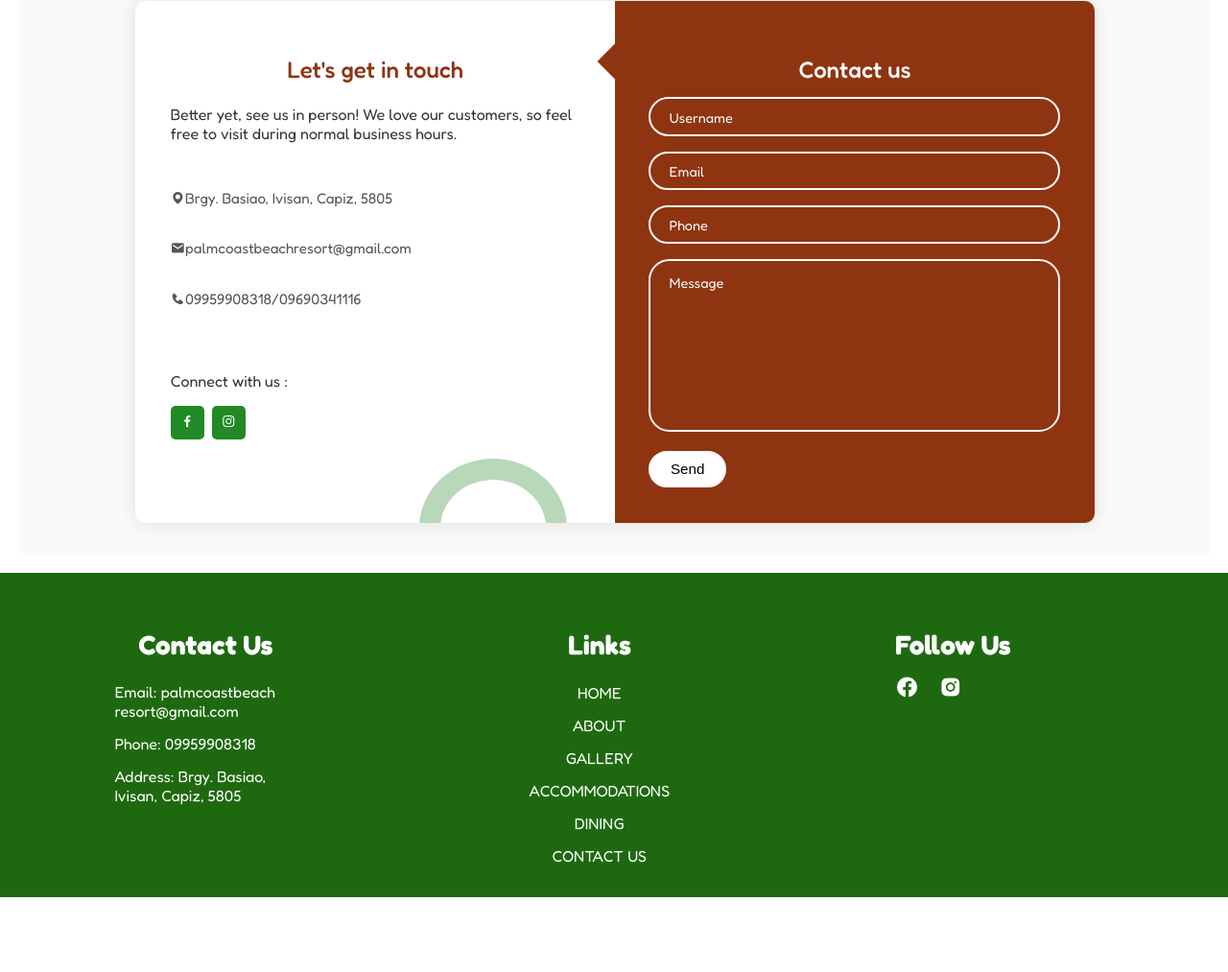
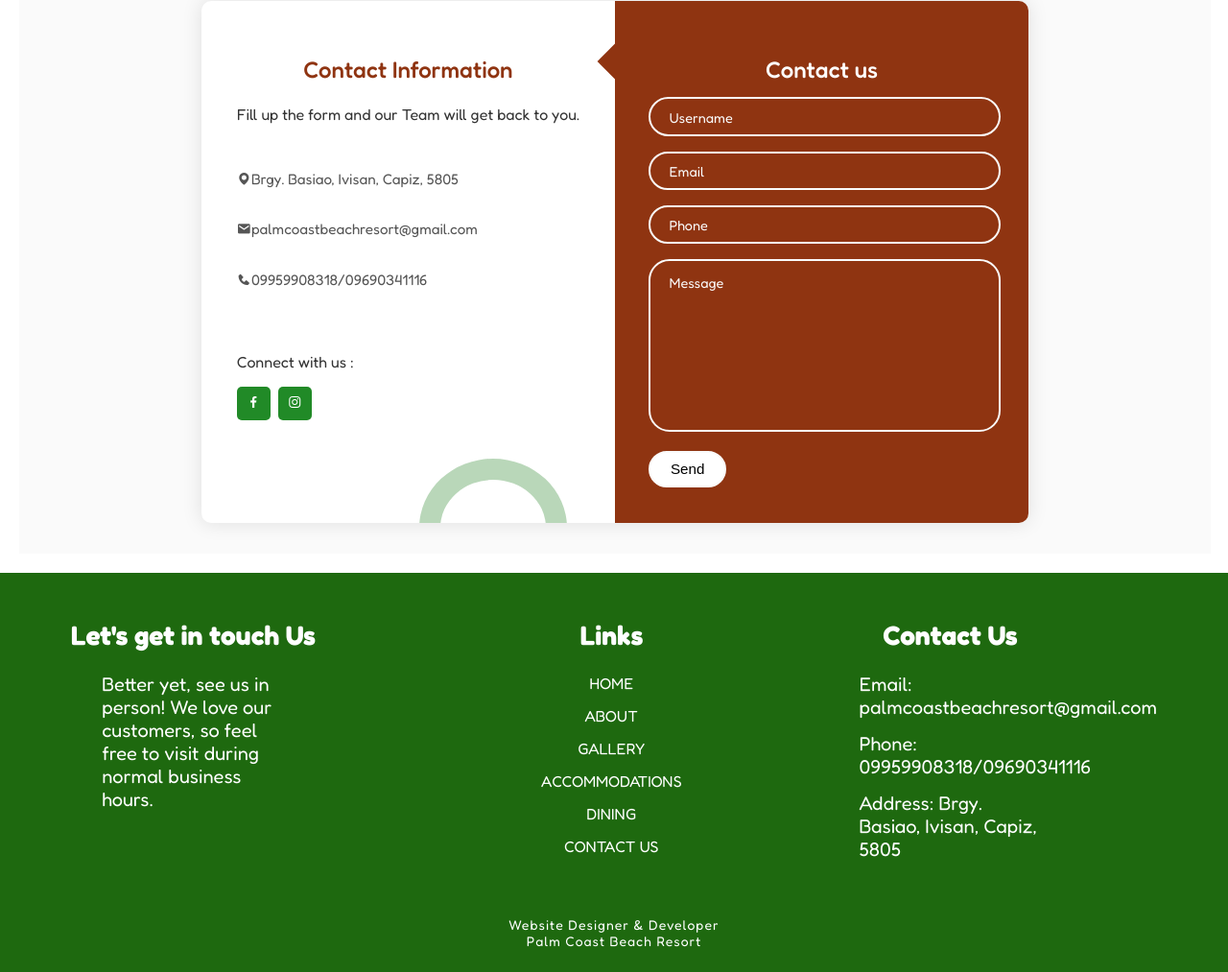
Before and after one commit to Nhadynne/palmcoastbeach, a plain HTML site: page index.html in a window 1280 px wide. Shown: the part 5810-6823 px from the top of the page at 96% size. Before the commit the page ends 6745 px from the top, so only its background shows below. Drawn offline with nearby package versions, Linux system fonts and the light colour scheme.

Commit message:
Add files via upload

```diff
--- a/index.html
+++ b/index.html
@@ -244,10 +244,9 @@
         <span class="big-circle"></span>
         <div class="form">
           <div class="contact-info">
-            <h3 class="title">Let's get in touch</h3>
+            <h3 class="title">Contact Information</h3>
             <p class="text">
-                Better yet, see us in person!
-                We love our customers, so feel free to visit during normal business hours.
+                Fill up the form and our Team will get back to you.
             </p>
 
             <div class="info">
@@ -312,33 +311,34 @@
 
       <footer>
         <div class="containerr">
-          <div class="footer-content"style="margin-right: 20%;">
-            <h3>Contact Us</h3>
-            <p>Email: palmcoastbeach<br>resort@gmail.com</p>
-            <p>Phone: 09959908318</p>
-            <p>Address: Brgy. Basiao, Ivisan, Capiz, 5805</Address></p>
+          <div class="footer-content" style="margin-right: 20%;">
+            <h3>Let's get in touch Us</h3>
+            <p>Better yet, see us in person! We love our customers, so feel free to visit during normal business hours.</p>
             </div>
 
-          <div class="footer-content" style="margin-right: 20%;">
+            <div class="footer-content" style="margin-right: 15%;">
               <h3>Links</h3>
              <ul class="list">
-            <li><a href=""></a>HOME</li>
-            <li><a href=""></a>ABOUT</li>
-            <li><a href=""></a>GALLERY</li>
-            <li><a href=""></a>ACCOMMODATIONS</li>
-            <li><a href=""></a>DINING</li>
-            <li><a href=""></a>CONTACT US</li>
+              <li><a href="#header">HOME</li></a>
+              <li><a href="#about">ABOUT</li></a>
+              <li><a href="#gallery">GALLERY</li></a>
+              <li><a href="#accommodation">ACCOMMODATIONS</li></a>
+              <li><a href="#dining">DINING</li></a>
+              <li><a href="#contact">CONTACT US</li></a>
              </ul>
             </div>
 
+
          <div class="footer-content" style="margin-right: 10%;">
-            <h3>Follow Us</h3>
-            <div class="iconss">
-              <a href="https://www.facebook.com/palmcoastbeachresort" target="_blank"><i class='bx bxl-facebook-circle'></i></a>
-              <a href="https://www.instagram.com/palmcoast_beachresort/" target="_blank"><i class='bx bxl-instagram-alt'></i></a>
+          <h3>Contact Us</h3>
+          <p>Email: palmcoastbeachresort@gmail.com</p>
+          <p>Phone: 09959908318/09690341116</p>
+          <p>Address: Brgy. Basiao, Ivisan, Capiz, 5805</p>
         </div>
       </div>
-
+        <div class="last-text">
+          <p>
+            Website Designer & Developer<br> Palm Coast Beach Resort</p>
         </div>
       </footer>
 
--- a/style.css
+++ b/style.css
@@ -534,6 +534,8 @@ margin: 15px;
 
 /*----------------------------------------CONTACT PAGE----------------------------------*/
 
+
+
 .containerrr {
   position: relative;
   width: 95%;
@@ -840,12 +842,14 @@ textarea.input {
 }
 .last-text{
   text-align: center;
+  margin-top: 40px;
 }
 
 .last-text p{
   color: #ffffff;
   font-size: 14px;
   letter-spacing: 1px;
+
 }
 
 
@@ -853,7 +857,7 @@ textarea.input {
 /**FOOTER**********/
 footer {
   background-color: #1e690f;
-  padding-top: 30px;
+  padding-top: 20px;
   padding-bottom: 10px;
 }
 
@@ -875,6 +879,7 @@ h3 {
   font-size: 28px;
   margin-bottom: 15px;
   text-align: center;
+
 }
 
 .footer-content p {
@@ -882,6 +887,7 @@ h3 {
   margin: auto;
   padding: 7px;
   color: white;
+  font-size: 20px;
 }
 
 .footer-content ul {
@@ -903,6 +909,9 @@ h3 {
   list-style-type: none;
   padding: 7px;
   position: relative;
+}
+.list li a{
+  color: white;
 }
 
 .list li::before {
@@ -950,6 +959,7 @@ a:hover {
   transform: scale(1.1) translateY(-5px);
 }
 
+
 /* Media Queries for Responsiveness */
 @media (max-width: 768px) {
   .footer-content {
```
Lines whose indentation alone changed are shown as unchanged.
